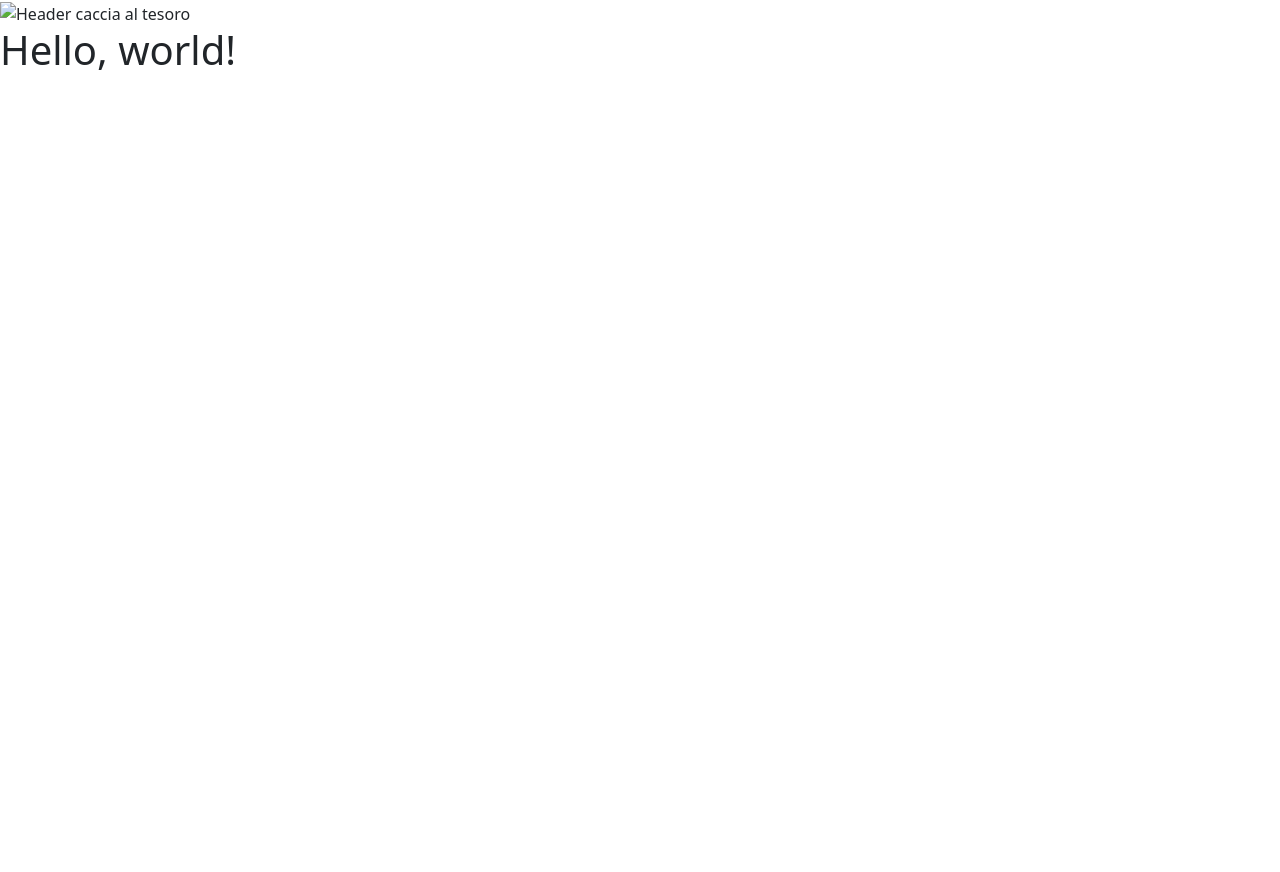
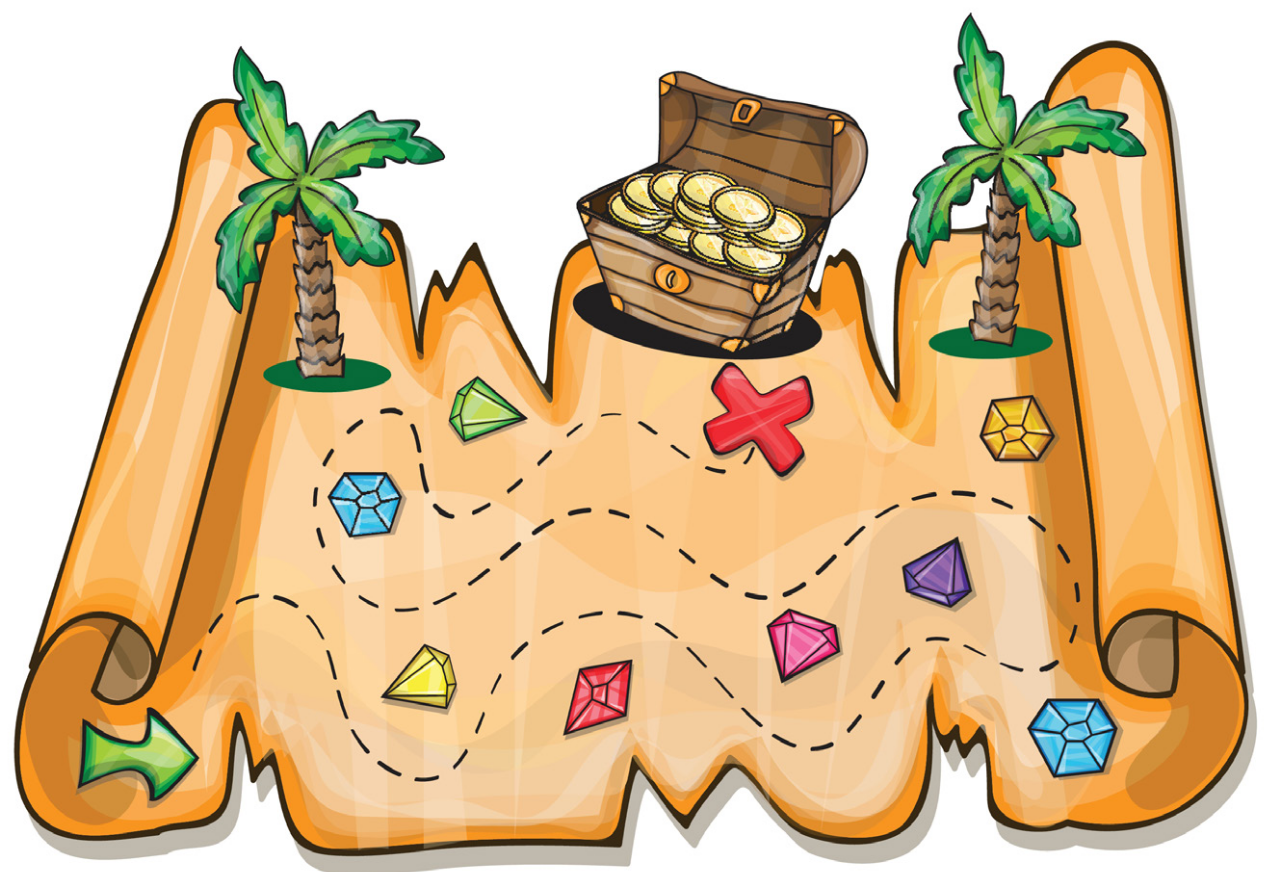
Before and after one commit to PorcelluzziCosimo/Caccia-al-tesoro, a website: page Esercizio1.html in a window 1280 px wide. Shown: the top 872 px of the page. Before the commit the page ends 800 px from the top, so only its background shows below. Drawn offline with nearby package versions, Linux system fonts and the light colour scheme.

Commit message:
Update Esercizio1.html

```diff
--- a/Esercizio1.html
+++ b/Esercizio1.html
@@ -7,7 +7,7 @@
     <link href="https://cdn.jsdelivr.net/npm/bootstrap@5.3.3/dist/css/bootstrap.min.css" rel="stylesheet" integrity="sha384-QWTKZyjpPEjISv5WaRU9OFeRpok6YctnYmDr5pNlyT2bRjXh0JMhjY6hW+ALEwIH" crossorigin="anonymous">
   </head>
   <body>
-    <img src="..." class="img-fluid w-100" alt="Header caccia al tesoro">
+    <img src="img/caccia-al-tesoro.jpeg" class="img-fluid w-100" alt="Header caccia al tesoro">
     <h1>Hello, world!</h1>
     <script src="https://cdn.jsdelivr.net/npm/bootstrap@5.3.3/dist/js/bootstrap.bundle.min.js" integrity="sha384-YvpcrYf0tY3lHB60NNkmXc5s9fDVZLESaAA55NDzOxhy9GkcIdslK1eN7N6jIeHz" crossorigin="anonymous"></script>
   </body>
```
